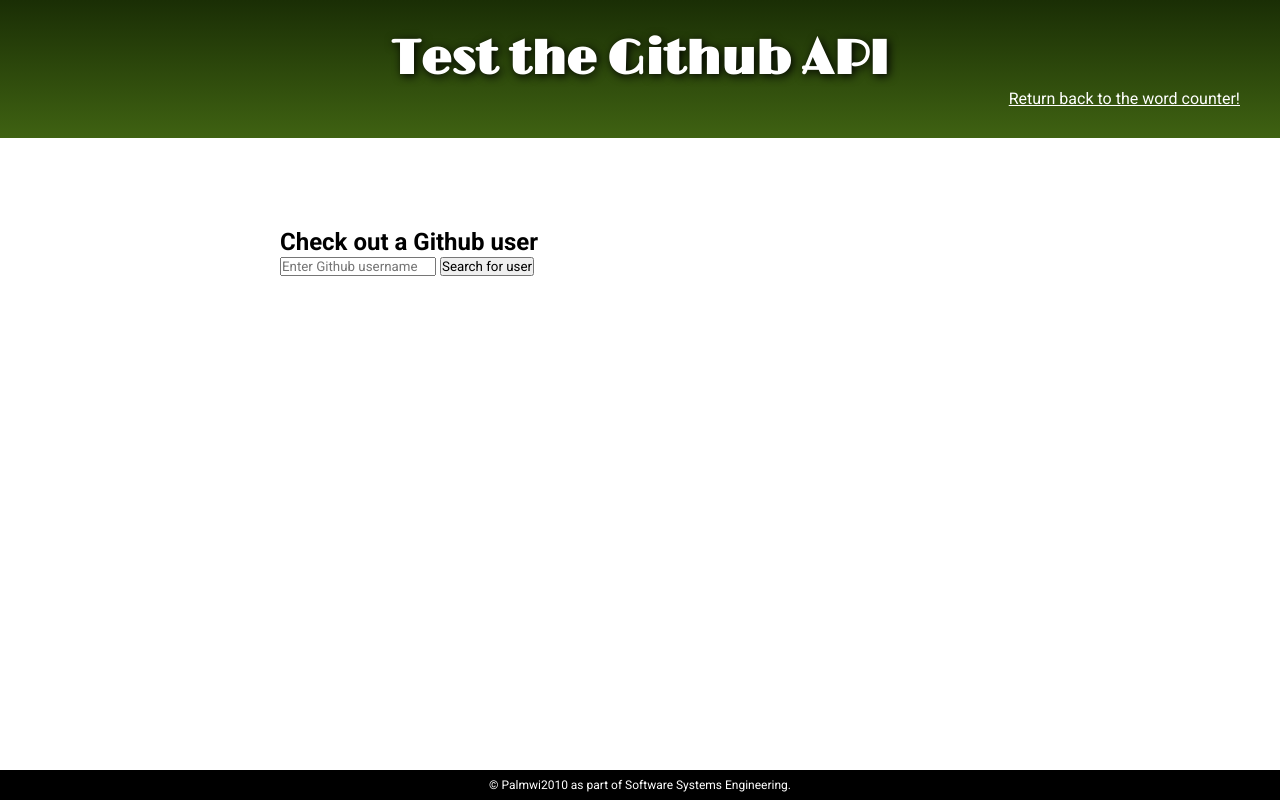
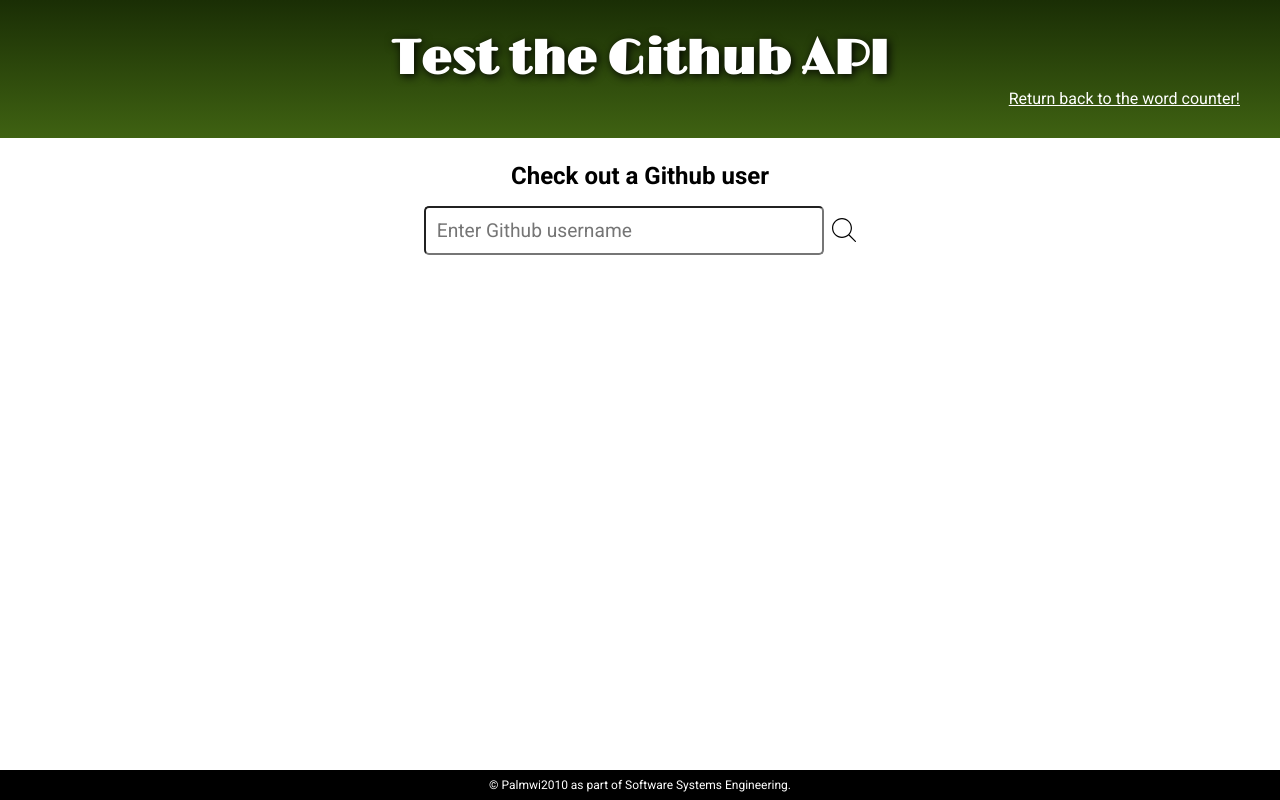
Before and after one commit to palmwi2010/imp_flask, a Flask app: page /githubapi in a window 1280 px wide. Run offline with Flask 3, Linux system fonts and the light colour scheme.

Commit message:
added styling to gh pages

```diff
--- a/app.py
+++ b/app.py
@@ -39,6 +39,7 @@
         return repos
     return []
 
+
 def make_commit_request(commit_url):
     """Returns the latest commit"""
     commit_url = commit_url.replace("{/sha}", "")
@@ -50,15 +51,19 @@
             return data[0]
     return {}
 
+
 def get_result_object(data):
     result = []
     for row in data[:1]:
         repo_name = row["full_name"].split("/")[1]
         commit_data = make_commit_request(row["commits_url"])
-        print(commit_data)
-        new_dict = {"repo_name": repo_name, "updated_at": row["updated_at"], "hash": commit_data["sha"],
-                    "author": commit_data["commit"]["author"]["name"], "message": commit_data["commit"]["message"],
-                    "url": row["html_url"], }
+        new_dict = {"repo_name": repo_name,
+                    "updated_at": row["updated_at"],
+                    "hash": commit_data["sha"],
+                    "author": commit_data["commit"]["author"]["name"],
+                    "message": commit_data["commit"]["message"],
+                    "url": row["html_url"],
+                    }
         result.append(new_dict)
     return result
 
@@ -69,7 +74,6 @@
         username = request.form.get("ghusername")
         data = get_result_object(make_request(username))
         return render_template("ghapi.html", username=username, data=data)
-
     return render_template("ghapi.html")
 
 
@@ -106,11 +110,11 @@
     for num in numbers:
         if round(num ** (1/6)) == num ** (1/6):
             output.append(str(num))
-
     return ', '.join(output)
 
+
 def isprime(num):
-    for i in range(2,math.floor(math.sqrt(num))):
+    for i in range(2, math.floor(math.sqrt(num))):
         if round(num/i) == num/i:
             return False
     return True
--- a/static/styles.css
+++ b/static/styles.css
@@ -8,6 +8,11 @@
 padding: 0;
 box-sizing: border-box;
 font-family: 'Roboto';
+}
+
+:root {
+	--dark-green:#1a2e05;
+	--light-green:#3f6212;
 }
 
 body {
@@ -21,7 +26,7 @@
 }
 
 header {
-	background: linear-gradient(#1a2e05, #3f6212);
+	background: linear-gradient(var(--dark-green), var(--light-green));
 	padding: 30px 0px;
 }
 
@@ -55,6 +60,7 @@
 	flex-grow: 1;
 	margin: 30px auto;
 }
+
 
 .toprow {
 	display: flex;
@@ -166,10 +172,58 @@
 }
 
 /* Table style */
+th, td {
+	text-align: left;
+	padding: 1px;
+}
+
+tr:first-child {
+	background-color: var(--light-green);
+}
+
 th {
-	text-align: left;
+	color: white;
 }
 
 table {
-	border-spacing: 6px;
+	margin-block: 20px;
+	width: 100%;
 }
+
+/* Github page */
+.ghmain {
+	width: 90%;
+	flex-grow: 1;
+	margin: 24px auto;
+	text-align: center;
+}
+
+.ghinput-row {
+	display: flex;
+	gap: 8px;
+	margin: 16px;
+	align-items: center;
+	justify-content: center;
+}
+
+.ghinput {
+	width: 400px;
+	line-height: 1.2rem;
+	font-size: 1.2rem;
+	padding: 1ch;
+	border-radius: 5px;
+}
+
+.ghsearch {
+	background-image: url('./assets/search.svg');
+	background-size: contain; /* Ensures the image fits inside the button */
+	width: 24px;
+	height: 24px;
+	background-color: transparent;
+	border: none; /* Removes default border, optional but may help */
+	cursor: pointer;
+  }
+
+  .result-content {
+	margin: 30px;
+  }
--- a/templates/ghapi.html
+++ b/templates/ghapi.html
@@ -11,14 +11,19 @@
 		<h1>Test the Github API</h1>
 		<a href="/" class="header-link">Return back to the word counter!</a>
 	</header>
-	<main>
+	<div class = "ghmain">
 		<h2>Check out a Github user</h2>
             <form method="post" action="/githubapi">
-                <input type="text" placeholder="Enter Github username" name="ghusername">
-			    <button type="submit">Search for user</button>
+                <div class="ghinput-row">
+					<input type="text" placeholder="Enter Github username" name="ghusername" class="ghinput">
+					<button type="submit" class="ghsearch">
+					</button>
+				</div>
             </form>
 
         {% if username %}
+
+            <div class="result-content">
 				<h2>Showing result for Github user {{username}}</h2>
 
 							<table>
@@ -55,8 +60,9 @@
 								{% endfor %}
 
 							</table>
+			</div>
         {% endif %}
-	</main>
+		</div>
 	<footer>
 		&copy; Palmwi2010 as part of Software Systems Engineering.
 	</footer>
```
Also changed, not shown: static/assets/search.svg (added). Lines whose indentation alone changed are shown as unchanged.
